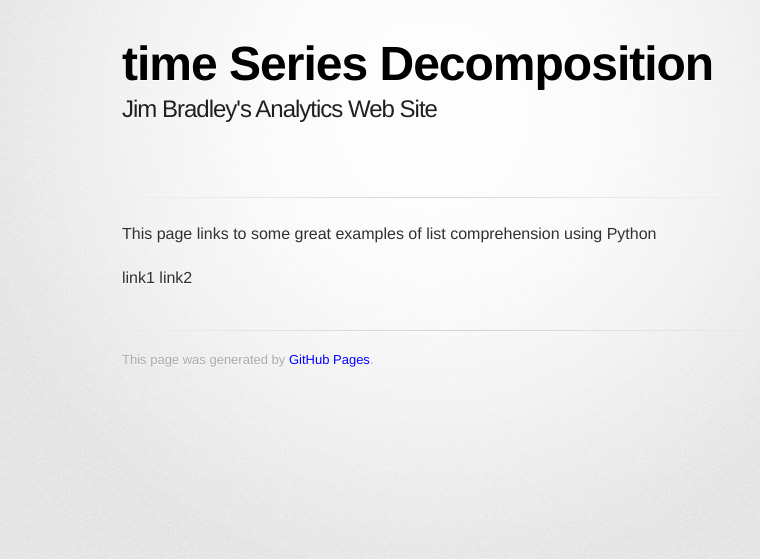
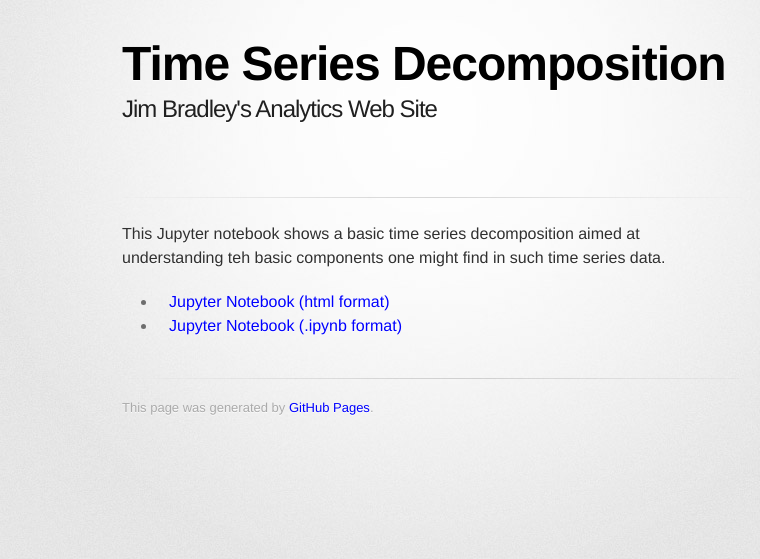
Before and after one commit to jrb28/jrb28.github.io, a Jekyll site: the page built from TimeSeries/index.md, in a window 1280 px wide. Shown: the top 559 px of the page, without its empty margins (208-968 px from the left). Built offline with Jekyll 4.4.1, drawn with Linux system fonts in a browser that asks for light colours; some web fonts are replaced; our own code applies the rules of GitHub Pages for plain Markdown files.

Commit message:
Update index.md

```diff
--- a/TimeSeries/index.md
+++ b/TimeSeries/index.md
@@ -1,8 +1,8 @@
 ---
-title: time Series Decomposition
+title: Time Series Decomposition
 description: Jim Bradley's Analytics Web Site
 ---
-This page links to some great examples of list comprehension using Python
+This Jupyter notebook shows a basic time series decomposition aimed at understanding teh basic components one might find in such time series data.
 
-link1
-link2
+- [Jupyter Notebook (html format)](./TimeSeriesDecompositionStart.html)
+- [Jupyter Notebook (.ipynb format)](./TimeSeriesDecompositionStart.ipynb)
```
